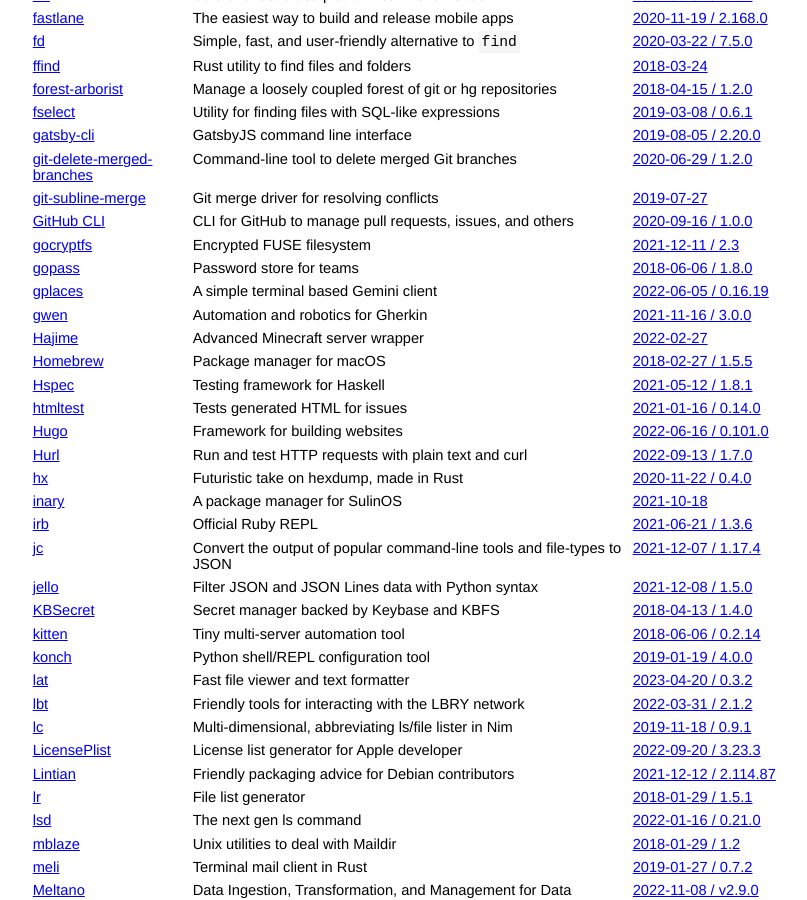
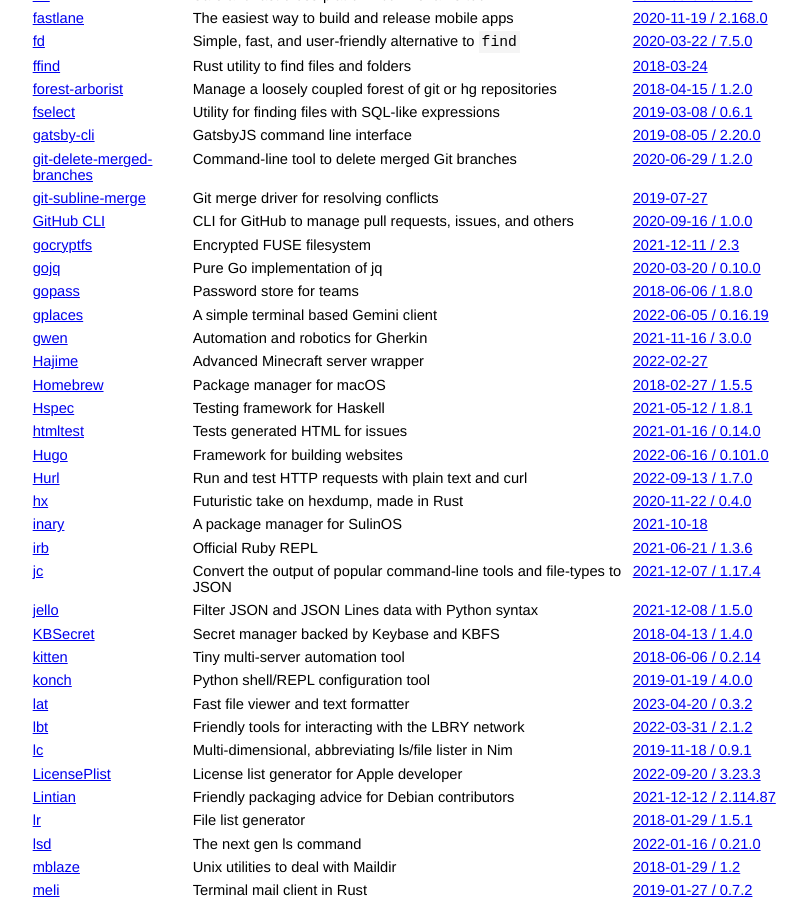
Before and after one commit to jcs/no_color, a Jekyll site: the page built from index.md, in a window 1280 px wide and 900 px high, scrolled down 3237 px. Shown: the whole window, without its empty margins (211-1018 px from the left). Built offline with Jekyll 4.4.1, drawn with Linux system fonts in a browser that asks for light colours; our own code applies the rules of GitHub Pages for plain Markdown files.

Commit message:
Add gojq

```diff
--- a/index.md
+++ b/index.md
@@ -182,6 +182,7 @@ color by default via `NO_COLOR`.
 | [git-subline-merge](https://github.com/paulaltin/git-subline-merge) | Git merge driver for resolving conflicts | [2019-07-27](https://github.com/paulaltin/git-subline-merge/commit/d8f738a62f96dfdf315511cece7c93526e48baef) |
 | [GitHub CLI](https://github.com/cli/cli) | CLI for GitHub to manage pull requests, issues, and others | [2020-09-16 / 1.0.0](https://github.com/cli/cli/commit/6d0da077b656354865360253dc7c482a1dbaa224) |
 | [gocryptfs](https://github.com/rfjakob/gocryptfs) | Encrypted FUSE filesystem | [2021-12-11 / 2.3](https://github.com/rfjakob/gocryptfs/commit/a1f01419e2e6e5d637ec7afa31c0a1d95e0ea923) |
+| [gojq](https://github.com/itchyny/gojq) | Pure Go implementation of jq | [2020-03-20 / 0.10.0](https://github.com/itchyny/gojq/commit/17bccf1feb25e428223a31a0cd65c2827e2ef0c1) |
 | [gopass](https://github.com/gopasspw/gopass) | Password store for teams | [2018-06-06 / 1.8.0](https://github.com/gopasspw/gopass/releases/tag/v1.8.0) |
 | [gplaces](https://github.com/dimkr/gplaces) | A simple terminal based Gemini client | [2022-06-05 / 0.16.19](https://github.com/dimkr/gplaces/commit/c907bdf719ad069da2f75daf01f371921f5fde0f) |
 | [gwen](https://github.com/gwen-interpreter/gwen) | Automation and robotics for Gherkin | [2021-11-16 / 3.0.0](https://github.com/gwen-interpreter/gwen/releases/tag/v3.0.0) |
```
